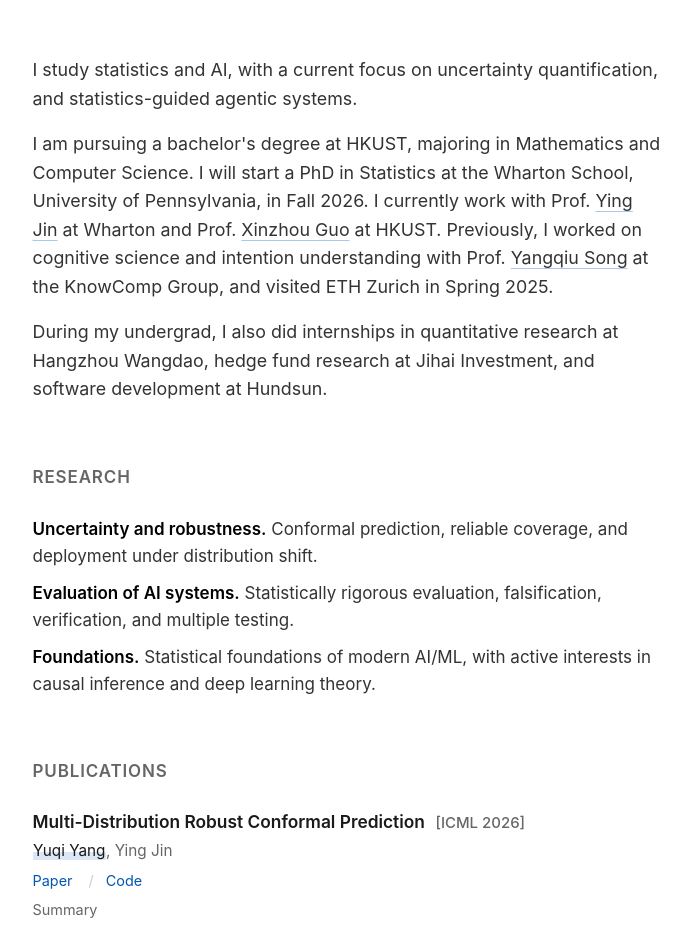
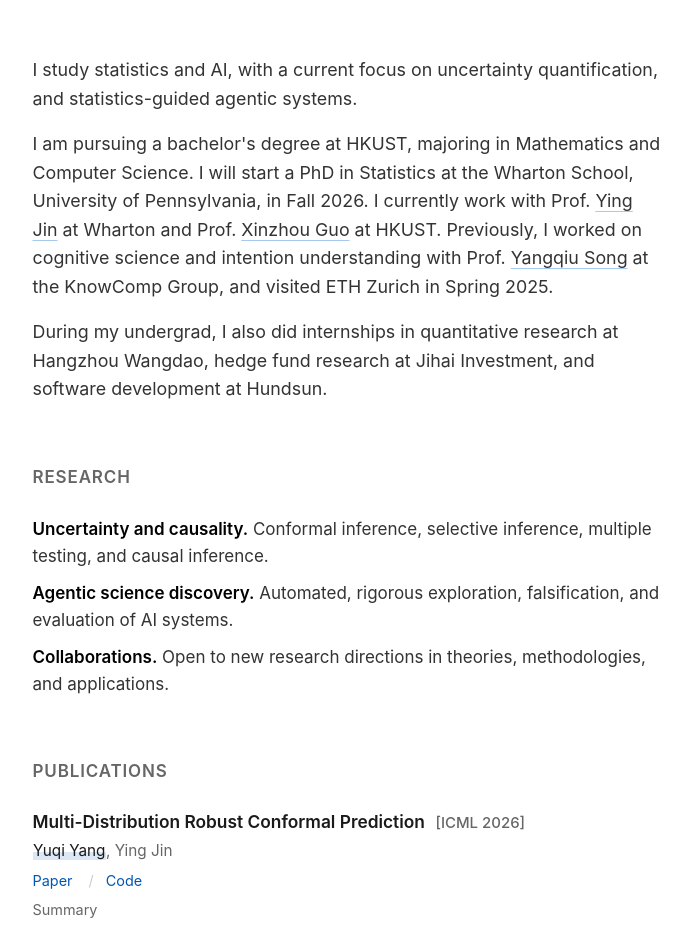
Before and after one commit to AragornBFRer/AragornBFRer.github.io, a plain HTML site: page index.html in a window 1280 px wide. Shown: the part 139-1085 px from the top of the page, without its empty margins (293-986 px from the left). Drawn offline with Linux system fonts and the light colour scheme.

Commit message:
update interests

```diff
--- a/index.html
+++ b/index.html
@@ -408,9 +408,9 @@
         <section aria-labelledby="research-title">
             <h2 id="research-title">Research</h2>
             <ul class="research-list">
-                <li><strong>Uncertainty and robustness.</strong> Conformal prediction, reliable coverage, and deployment under distribution shift.</li>
-                <li><strong>Evaluation of AI systems.</strong> Statistically rigorous evaluation, falsification, verification, and multiple testing.</li>
-                <li><strong>Foundations.</strong> Statistical foundations of modern AI/ML, with active interests in causal inference and deep learning theory.</li>
+                <li><strong>Uncertainty and causality.</strong> Conformal inference, selective inference, multiple testing, and causal inference.</li>
+                <li><strong>Agentic science discovery.</strong> Automated, rigorous exploration, falsification, and evaluation of AI systems.</li>
+                <li><strong>Collaborations.</strong> Open to new research directions in theories, methodologies, and applications.</li>
             </ul>
         </section>
 
```
